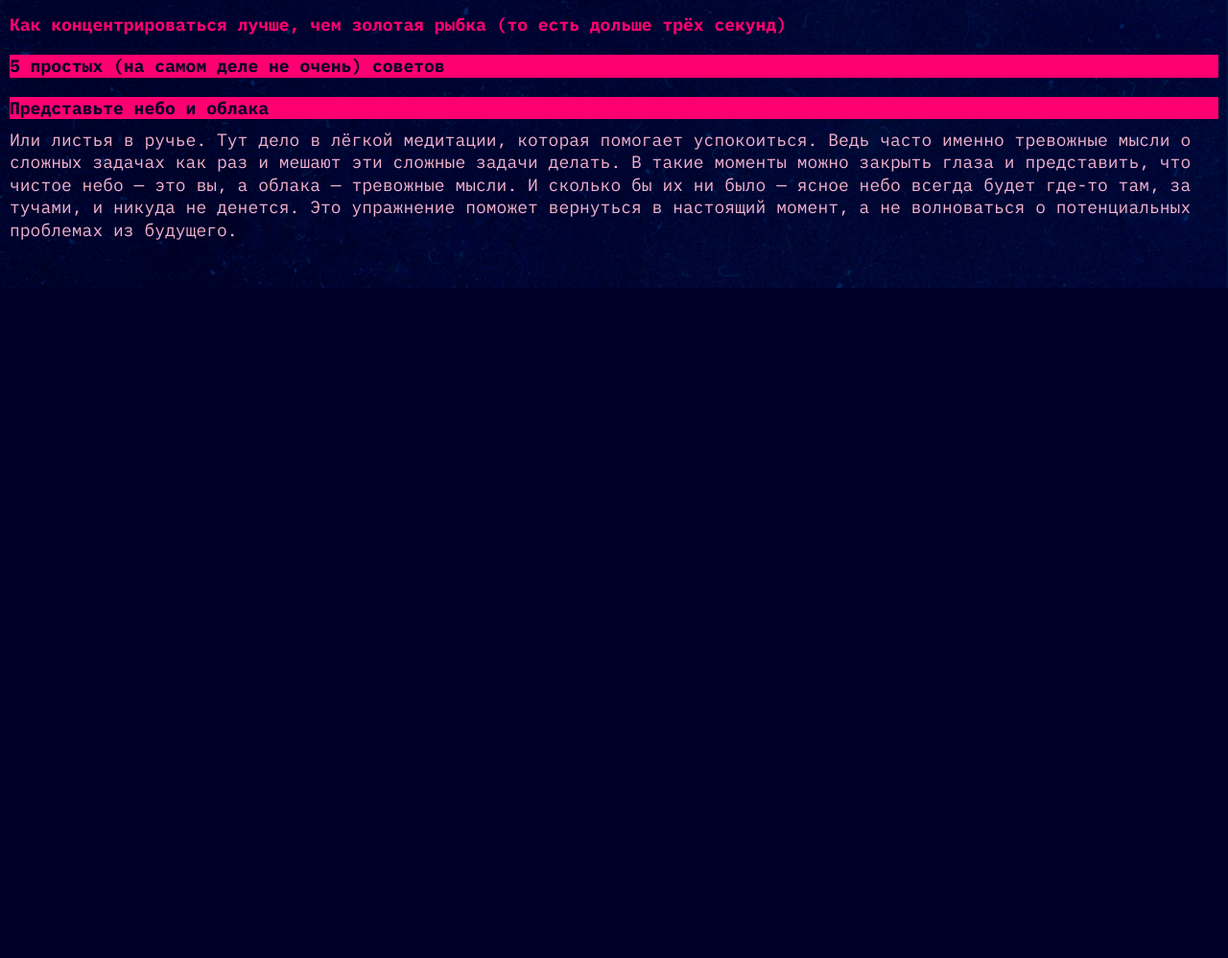
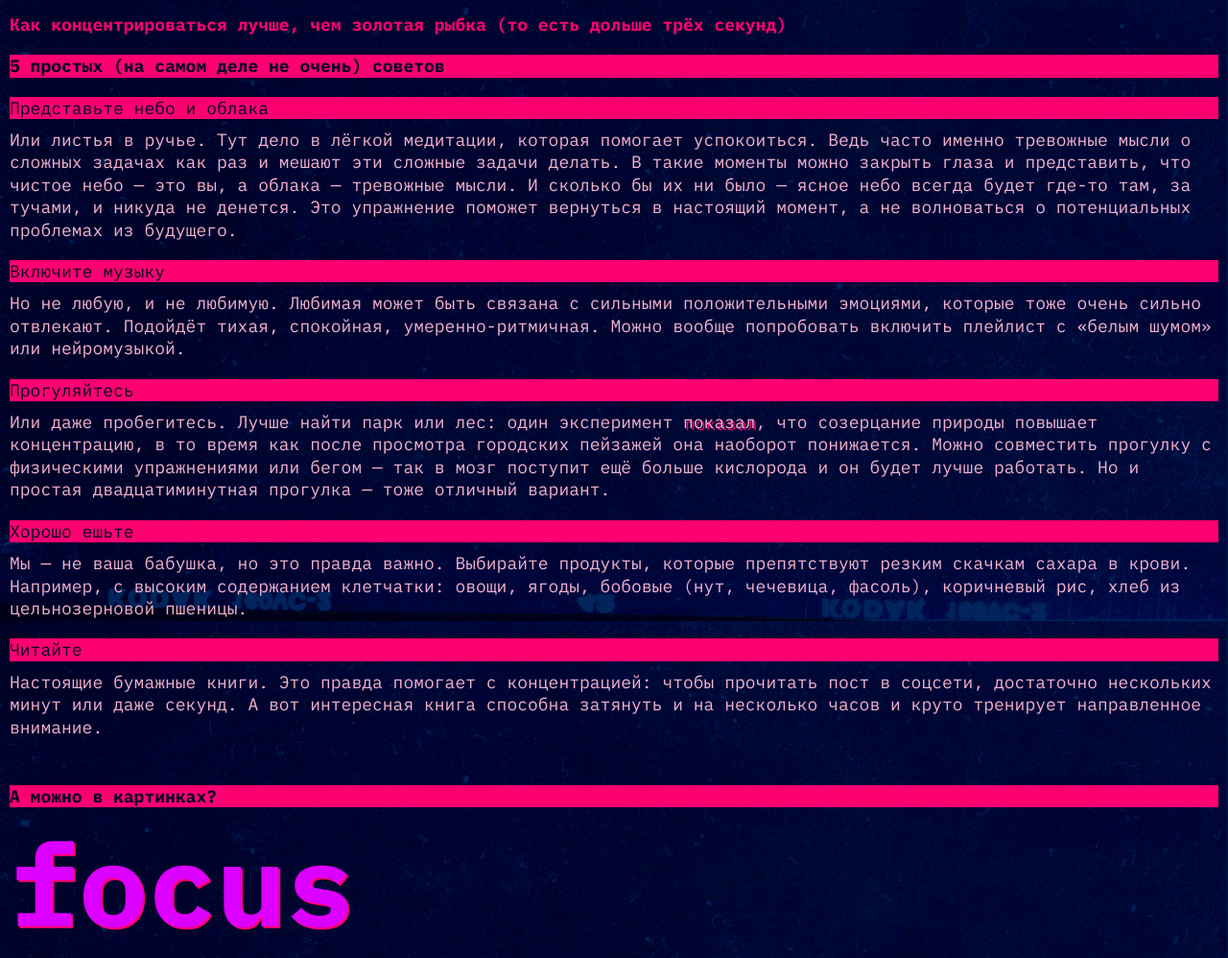
Before and after one commit to LetoJkeee/slozhno-sosredotochitsya-fd, a plain HTML site: page index.html in a window 1280 px wide. Shown: the part 1753-2751 px from the top of the page at 96% size. Before the commit the page ends 2053 px from the top, so only its background shows below. Drawn offline with Linux system fonts and the light colour scheme.

Commit message:
poshlavoda

```diff
--- a/index.html
+++ b/index.html
@@ -57,7 +57,7 @@
       <section class="content__section">
         <h2 class="content__title">Почему сосредоточиться так сложно</h2>
         <article class="article">
-          <h3 class="article__title title-decor">Многозадачность</h3>
+          <h3 class="title-decor">Многозадачность</h3>
           <p class="article__title-text">Особенно сложно сосредоточиться, когда задач много и все они — важные.
             Где же легендарная многозадачность, когда она так нужна вам (и всем нанимающим менеджерам этого мира)?
             А дело в том, что её просто не существует. Исследователи <a class="decorative__link" target="_blank" href="https://dana.org/news-and-insights/">выяснили</a>, что мозгу тяжело концентрироваться даже на двух делах одновременно.
@@ -66,7 +66,7 @@
           </p>
         </article>
         <article class="article">
-          <h3 class="article__title title-decor">Дофамин</h3>
+          <h3 class="title-decor">Дофамин</h3>
           <p class="article__title-text">С гормонами стресса всё понятно, но дальше — ещё интереснее. В нашей невозможности сосредоточиться замешана и полная противоположность стрессу — дофамин.
             Это вещество участвует в системе вознаграждения мозга. Причём тут он? Мы часто отвлекаемся от важной задачи на что-то более «приятное» для мозгов.
             Например, смотрим лайки в соцсетях. В это время и выделяется дофамин — и мы чувствуем удовольствие.
@@ -77,19 +77,19 @@
       <section class="content__section">
         <h2 class="content__title">Что снижает концентрацию внимания?</h2>
         <article class="article">
-          <h3 class="article__title title-decor">Многозадачность</h3>
+          <h3 class="title-decor">Многозадачность</h3>
           <p class="article__title-text">Как концентрация может снижаться из-за… концентрации? Любая стрессовая ситуация (и резко меняющийся мир в целом) заставляет наш мозг постоянно «сканировать» окружающую среду на предмет опасности.
             Например, читать новости вместо работы. Но быть собранными всё время — невозможно. Концентрация — мышца, и она может не выдержать, если не давать ей отдохнуть.
           </p>
         </article>
         <article class="article">
-          <h3 class="article__title title-decor">Еда</h3>
+          <h3 class="title-decor">Еда</h3>
           <p class="article__title-text">«Быстрые углеводы» — сахар, белый хлеб, сладости — молниеносно доставляют в мозг энергию и помогают ему лучше работать. Но уходит эта энергия также быстро, как и приходит.
             А мы в результате попадаем на «углеводные качели»: как только действие «быстрых углеводов» заканчивается, мы чувствуем усталость и сонливость. И хотим ещё больше быстрых углеводов.
           </p>
         </article>
         <article class="article">
-          <h3 class="article__title title-decor">Гаджеты</h3>
+          <h3 class="title-decor">Гаджеты</h3>
           <p class="article__title-text">Да-да, это та самая ситуация, когда на экране ноутбука — код, в наушниках — подкаст, а на компьютере фоном — ещё и видео с забавными утятами. В результате мозг пытается переключиться с одной задачи на другую — и просто не может.
             А чтобы вернуться к состоянию полной концентрации, человеку в среднем нужно 20 минут. Вот и получается, что чем больше времени мы проводим в гаджетах, тем больше времени затем нужно, чтобы вернуться к работе.
           </p>
@@ -97,22 +97,44 @@
       </section>
       <section class="content__section">
         <h2 class="content__title">Как концентрироваться лучше, чем золотая рыбка (то есть дольше трёх секунд)</h2>
-        <h3 class="article__title title-decor">5 простых (на самом деле не очень) советов</h3>
+        <h3 class="title-decor">5 простых (на самом деле не очень) советов</h3>
         <article class="article">
-          <h4 class="article__title title-decor">Представьте небо и облака</h4>
+          <h4 class="title-decor article__title">Представьте небо и облака</h4>
           <p class="article__title-text">Или листья в ручье. Тут дело в лёгкой медитации, которая помогает успокоиться. Ведь часто именно тревожные мысли о сложных задачах как раз и мешают эти сложные задачи делать. В такие моменты можно закрыть глаза и представить, что чистое небо — это вы, а облака — тревожные мысли.
             И сколько бы их ни было — ясное небо всегда будет где-то там, за тучами, и никуда не денется. Это упражнение поможет вернуться в настоящий момент, а не волноваться о потенциальных проблемах из будущего.
           </p>
         </article>
+        <article class="article">
+          <h4 class="title-decor article__title">Включите музыку</h4>
+          <p class="article__title-text">Но не любую, и не любимую. Любимая может быть связана с сильными положительными эмоциями, которые тоже очень сильно отвлекают. Подойдёт тихая, спокойная, умеренно-ритмичная. Можно вообще попробовать включить плейлист с «белым шумом» или нейромузыкой.
+          </p>
+        </article>
+        <article class="article">
+          <h4 class="title-decor article__title">Прогуляйтесь</h4>
+          <p class="article__title-text">Или даже пробегитесь. Лучше найти парк или лес: один эксперимент <a class="decorative__link" target="_blank" href="https://www.sciencedirect.com/science/article/abs/pii/S0272494415000328">показал</a>, что созерцание природы повышает концентрацию, в то время как после просмотра городских пейзажей она наоборот понижается.
+            Можно совместить прогулку с физическими упражнениями или бегом — так в мозг поступит ещё больше кислорода и он будет лучше работать.
+            Но и простая двадцатиминутная прогулка — тоже отличный вариант.
+          </p>
+        </article>
+        <article class="article">
+          <h4 class="title-decor article__title">Хорошо ешьте</h4>
+          <p class="article__title-text">Мы — не ваша бабушка, но это правда важно. Выбирайте продукты, которые препятствуют резким скачкам сахара в крови. Например, с высоким содержанием клетчатки: овощи, ягоды, бобовые (нут, чечевица, фасоль), коричневый рис, хлеб из цельнозерновой пшеницы.
+          </p>
+        </article>
+        <article class="article">
+          <h4 class="title-decor article__title">Читайте</h4>
+          <p class="article__title-text">Настоящие бумажные книги. Это правда помогает с концентрацией: чтобы прочитать пост в соцсети, достаточно нескольких минут или даже секунд. А вот интересная книга способна затянуть и на несколько часов и круто тренирует направленное внимание.
+          </p>
+        </article>
       </section>
       <section class="content__section">
+        <h3 class="title-decor">А можно в картинках?</h3>
         <picture>
-          <p></p>
         </picture>
       </section>
     </main>
     <footer class="footer">
-
+      <h2 class="footer__title">focus</h2>
     </footer>
   </body>
 </html>
--- a/styles/style.css
+++ b/styles/style.css
@@ -150,17 +150,20 @@
   text-align: left;
 }
 
-/*.article {
-
-}
-
-.article__title {
-}*/
-
 .decorative__link {
   text-decoration: none;
   cursor: pointer;
   text-shadow: 2px 2px var(--accent-color);
+}
+
+.decorative__link:hover {
+  outline: none;
+  border-bottom: 1px solid var(--main-text-color);
+}
+
+.article__title-text .decorative__link:focus-visible {
+  outline: none;
+  border: 1px solid var(--main-text-color);
 }
 
 .article__title-text {
@@ -172,3 +175,22 @@
   text-align: left;
   margin-block-start: 10px;
 }
+
+.article__title {
+  font-weight: var(--alternative-font-weight);
+}
+
+                                              /*--footer--*/
+
+.footer {
+  padding: 10px;
+}
+
+.footer__title {
+  font-size: clamp(7.25rem, 7.0115rem + 1.0178vw, 7.5rem);
+  line-height: 83%;
+  font-weight: var(--main-font-weight);
+  color: #DB00FF;
+  font-family: var(--main-font, sans-serif);
+  text-shadow: 2px 2px 0 var(--accent-color);
+}
```
